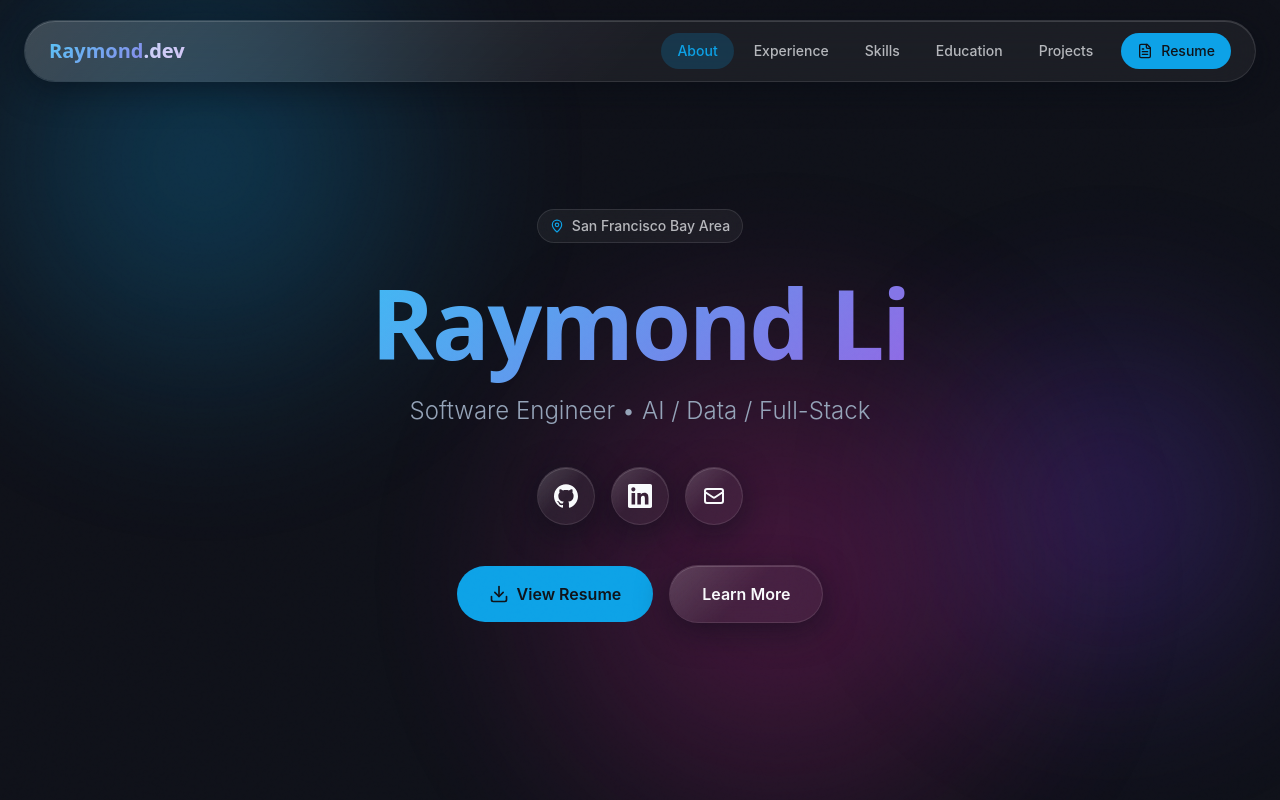
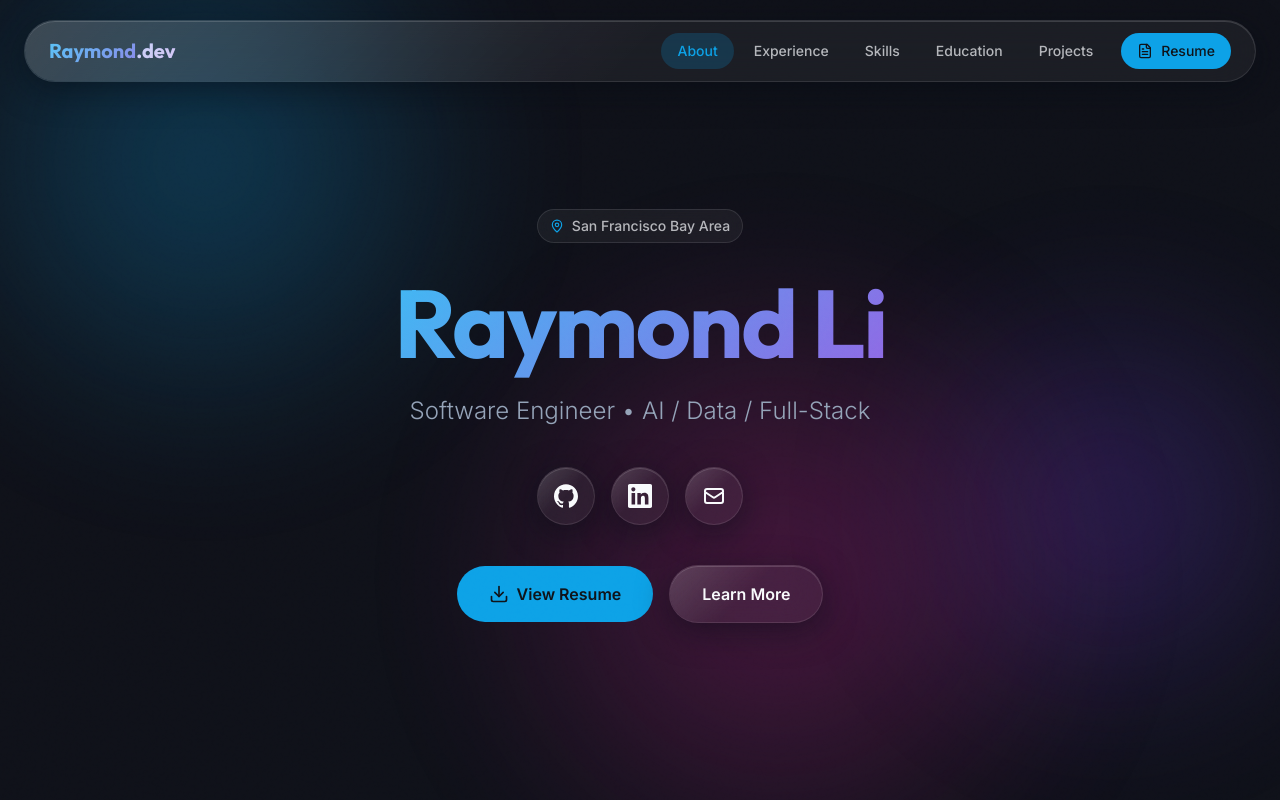
Before and after one commit to rl4658/rl4658.github.io, a React (Vite) app: page / in a window 1280 px wide. Shown: the top 800 px of the page. Built offline with nearby package versions, Linux system fonts and the light colour scheme; the HTML template or start-up script is replaced by a standard one.

Commit message:
Fix CSS lints and update browserslist

```diff
--- a/src/index.css
+++ b/src/index.css
@@ -1,8 +1,9 @@
+@import url('https://fonts.googleapis.com/css2?family=Inter:wght@300;400;500;600;700&family=Outfit:wght@400;500;600;700&display=swap');
+
 @tailwind base;
 @tailwind components;
 @tailwind utilities;
 
-@import url('https://fonts.googleapis.com/css2?family=Inter:wght@300;400;500;600;700&family=Outfit:wght@400;500;600;700;800&display=swap');
 
 /* iOS 26 Glassmorphism Design System */
 
```
Also changed, not shown: public/favicon.png.
